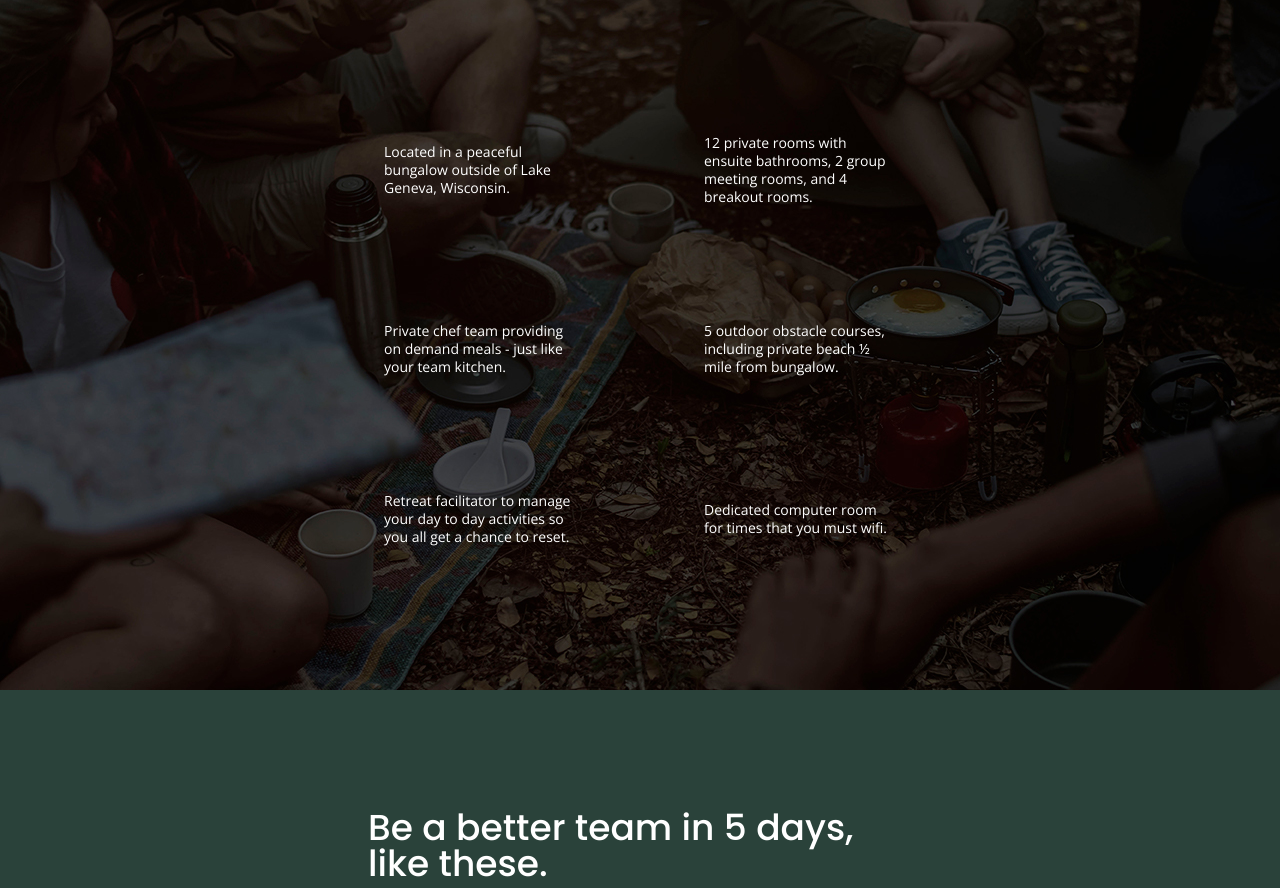
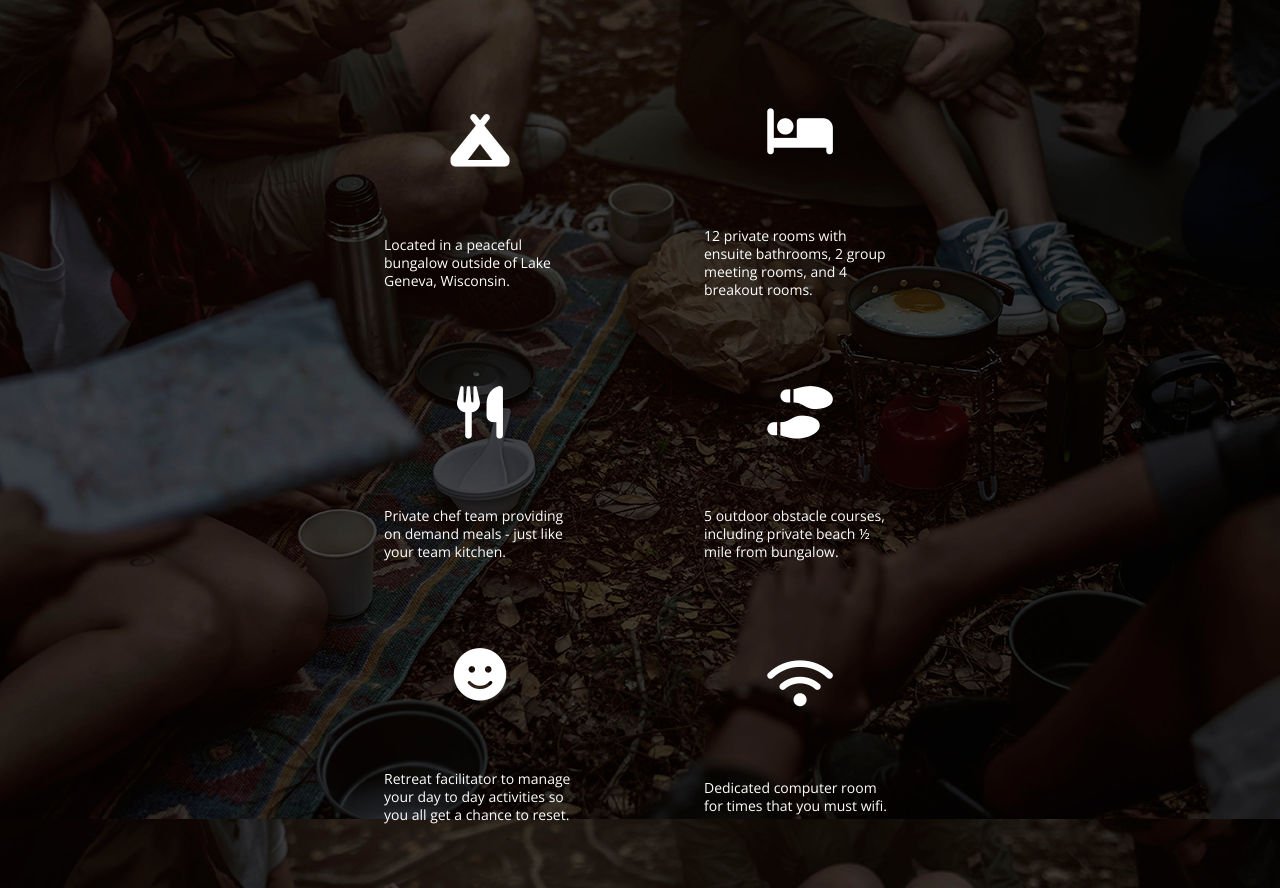
Before and after one commit to Sierra-Quin/unplugged, a website: page index.html in a window 1280 px wide. Shown: the part 991-1879 px from the top of the page. Drawn offline with nearby package versions, Linux system fonts and the light colour scheme.

Commit message:
Font awesome icons

```diff
--- a/css/main.css
+++ b/css/main.css
@@ -356,6 +356,10 @@ input[type=button] {
   justify-content: center;
   align-items: center;
   flex-flow: row wrap;
+}
+.features i {
+  font-size: 3.75em;
+        margin-bottom: 40px;
 }
 
 /*-------- reviews -------*/
--- a/index.html
+++ b/index.html
@@ -19,7 +19,7 @@
   <link rel="stylesheet" href="css/normalize.css">
   <link rel="stylesheet" href="css/main.css">
   <link href="https://fonts.googleapis.com/css?family=Open+Sans:400,700|Poppins:500,700" rel="stylesheet">
-
+  <script src="https://kit.fontawesome.com/4927e0661a.js" crossorigin="anonymous"></script>
   <meta name="theme-color" content="#fafafa">
 </head>
 
@@ -68,29 +68,41 @@
         <h2>Have the work week you always dreamed of — without the bad wifi.</h2>
         <div class="content-wrapper">
           <article>
-            <p class="fontawesome-icon"></p>
+            <p class="fontawesome-icon">
+            		<i class="fas fa-campground"></i>
+            </p>
             <p class="features-item-description">Located in a peaceful bungalow outside of Lake Geneva, Wisconsin.</p>
           </article>
           <article>
-            <p class="fontawesome-icon"></p>
+            <p class="fontawesome-icon">
+            		<i class="fas fa-bed"></i>
+            </p>
             <p class="features-item-description">
               12 private rooms with ensuite bathrooms, 2 group meeting rooms, and 4 breakout rooms.
             </p>
           </article>
             <article>
-            <p class="fontawesome-icon"></p>
+            <p class="fontawesome-icon">
+            	<i class="fas fa-utensils"></i>
+            </p>
             <p class="features-item-description">Private chef team providing on demand meals - just like your team kitchen.</p>
           </article>
            <article>
-            <p class="fontawesome-icon"></p>
+            <p class="fontawesome-icon">
+            	 	<i class="fas fa-shoe-prints"></i>
+            </p>
             <p class="features-item-description">5 outdoor obstacle courses, including private beach ½ mile from bungalow.</p>
           </article>
            <article>
-            <p class="fontawesome-icon"></p>
+            <p class="fontawesome-icon">
+            	 	<i class="fas fa-smile"></i>
+            </p>
             <p class="features-item-description">Retreat facilitator to manage your day to day activities so you all get a chance to reset.</p>
           </article>
              <article>
-            <p class="fontawesome-icon"></p>
+            <p class="fontawesome-icon">
+            	 	<i class="fas fa-wifi"></i>
+            </p>
             <p class="features-item-description">Dedicated computer room for times that you must wifi.</p>
           </article>
         </div>
```
Also changed, not shown: about/index.html (+1 -0 lines), faq/index.html (+1 -0 lines).
